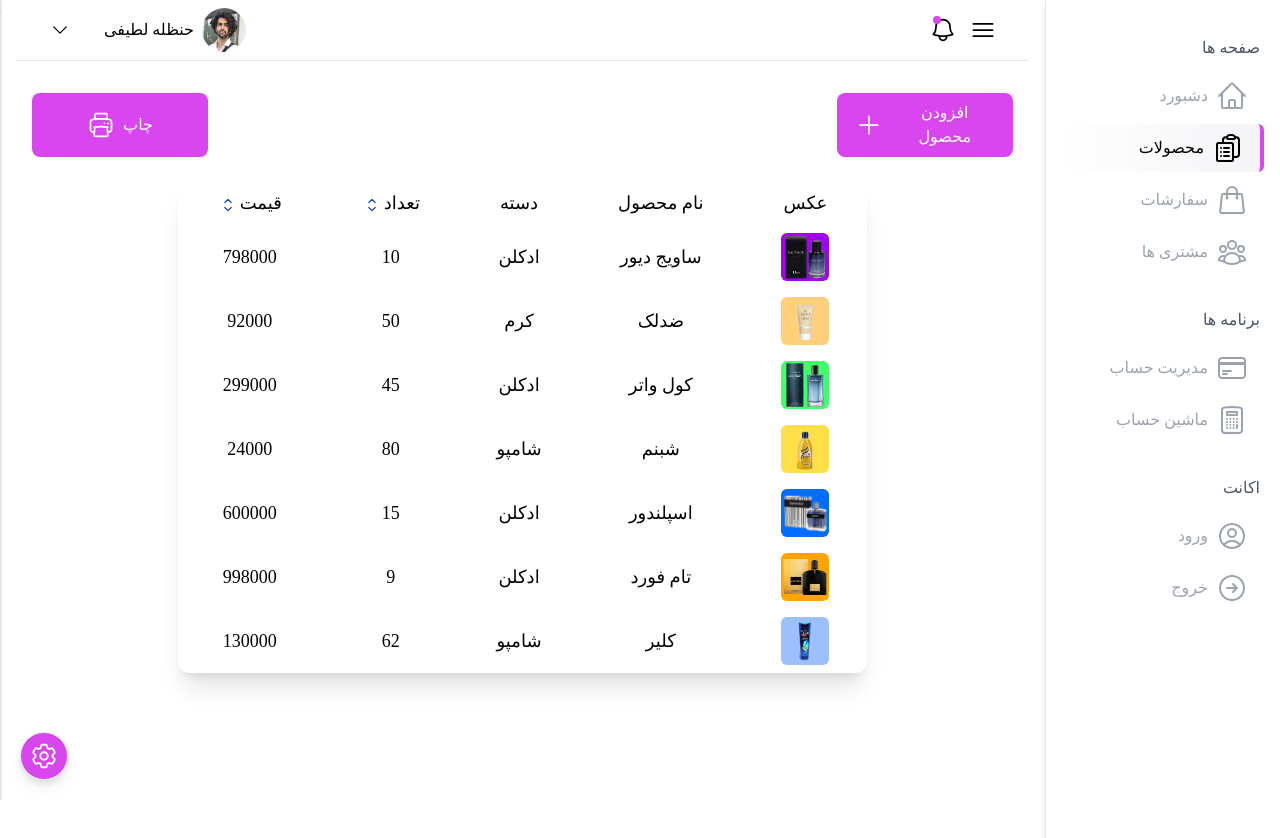
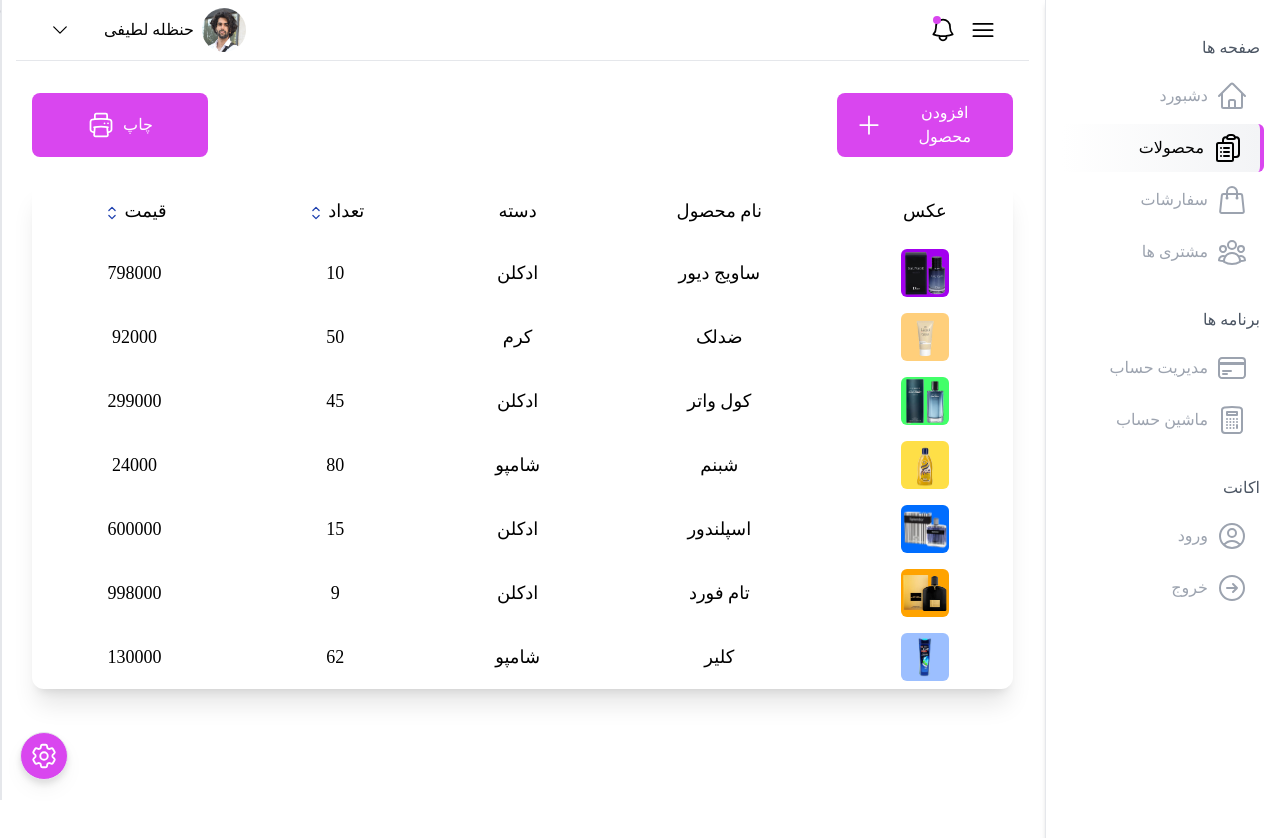
Before and after one commit to HanzaleLatifi/AdminDashboard, a React (Create React App) app in the folder dashboard/: page /products in a window 1280 px wide. Shown: the top 838 px of the page. Built offline with nearby package versions, Linux system fonts and the light colour scheme; what @react-pdf/renderer would draw is missing.

Commit message:
fix table styles

```diff
--- a/dashboard/src/components/ProductTable.tsx
+++ b/dashboard/src/components/ProductTable.tsx
@@ -32,12 +32,12 @@
     : data;
 
     return (
-      <table style={{borderColor:activeColor }} className="w-full md:w-auto border-spacing-y-2 text-sm md:text-lg shadow-xl rounded-xl dark:bg-gray-700 dark:text-gray-200 dark:shadow-gray-500 dark:shadow-lg ">
+      <table style={{borderColor:activeColor }} className="w-full  border-spacing-y-2 text-sm md:text-lg shadow-xl rounded-xl dark:bg-gray-700 dark:text-gray-200 dark:shadow-gray-500 dark:shadow-lg ">
 
         <thead >
           <tr  >
             {headers ? headers.map((header) => (
-              <th className={` font-normal md:px-8 lg:px-10 px-1 py-2 ${sortByHeader!==undefined && sortByHeader.includes(header) && 'cursor-pointer'}`}
+              <th className={` font-normal md:px-8 lg:px-10 px-1 py-4 ${sortByHeader!==undefined && sortByHeader.includes(header) && 'cursor-pointer'}`}
                 onClick={()=>handlerSortHeader(header)} key={header}>{header}
                 <ChevronUpDownIcon className={`inline  text-blue-800 dark:text-blue-400 w-0 ${sortByHeader!==undefined && sortByHeader.includes(header) && 'w-5 mr-0.5'}`}/>
               </th>
```
